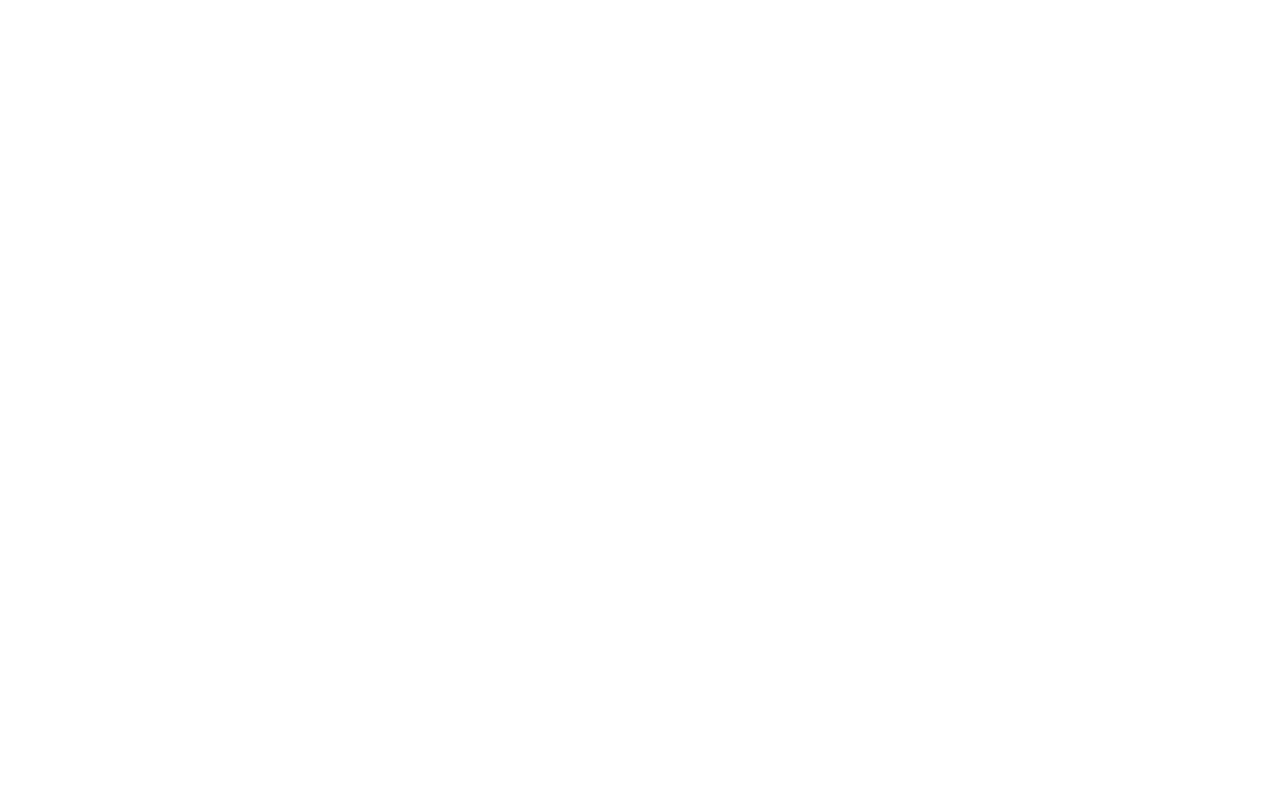
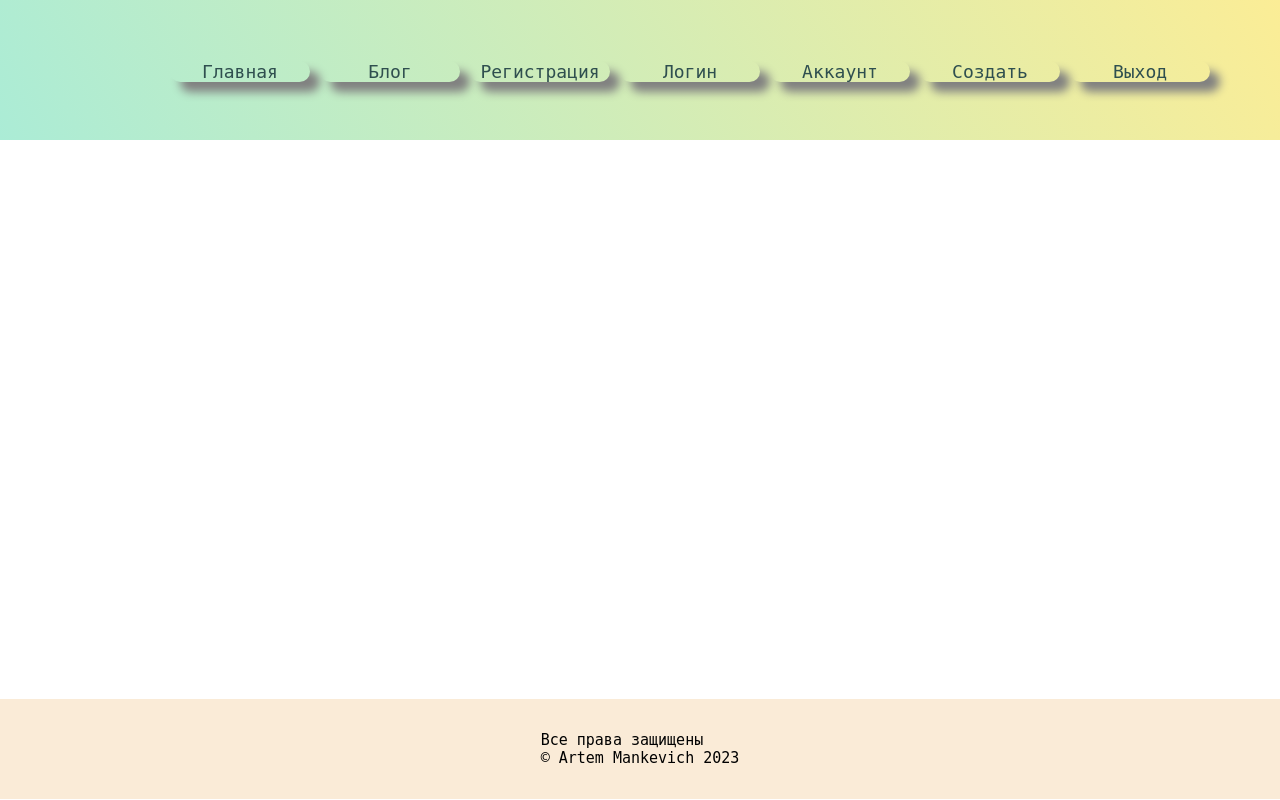
Before and after one commit to ArtemMankevich/blog_flask_23, a Flask app: page / in a window 1280 px wide. Before the commit the page is empty. Run offline with Flask 2, Linux system fonts and the light colour scheme.

Commit message:
'add_main_menu'

```diff
--- a/static/css/style.css
+++ b/static/css/style.css
@@ -0,0 +1,83 @@
+*{
+margin: 0;
+padding: 0;
+}
+
+
+html, body{
+height 100%;
+}
+
+/* MAIN MENU */
+
+.header{
+    height: 140px;
+    background-image: linear-gradient(60deg, #abecd6 0%, #fbed96 100%);
+}
+
+.main_menu{
+    display: flex;
+    justify-content: flex-end;
+    padding-right: 60px;
+}
+
+.main_menu a{
+    text-decoration: none;
+    color: darkslategrey;
+    font-weight: 400;
+}
+
+.main_menu li{
+    list-style: none;
+    margin-right: 10px;
+    width: 140px;
+    margin-top: 5%;
+    box-shadow: 10px 10px 10px grey;
+    font-family: monospace;
+    border-radius: 100px;
+    text-align: center;
+
+}
+.main_menu li:hover{
+    transition-duration: 1s;
+    box-shadow: 4px 5px 50px grey;
+}
+
+.main_menu p{
+    font-size: 18px;
+}
+
+
+
+/* WRAPPER */
+
+.wrapper{
+  display: flex;
+  flex-direction: column;
+  min-height: calc(100vh - 1px);
+}
+
+
+/* CONTENT */
+
+.content{
+    width:60%;
+    margin: 100px auto 0;
+    flex: 1 0 auto;
+}
+
+
+
+/* FOOTER */
+
+.footer{
+    display: flex;
+    justify-content: center;
+    align-items: center;
+    width: 100%;
+    height: 100px;
+    font-size: 15px;
+    font-family: monospace;
+    background-color: antiquewhite;
+    flex: 0 0 auto;
+}
--- a/templates/layout.html
+++ b/templates/layout.html
@@ -15,10 +15,23 @@
 
 </head>
 <body>
+
 <div class="wrapper">
 
 {% block menu %}
+<header class="header">
 
+    <ul class="main_menu">
+        <li><a href="#"><p>Главная</p></a></li>
+        <li><a href="#"><p>Блог</p></a></li>
+        <li><a href="#"><p>Регистрация</p></a></li>
+        <li><a href="#"><p>Логин</p></a></li>
+        <li><a href="#"><p>Аккаунт</p></a></li>
+        <li><a href="#"><p>Создать</p></a></li>
+        <li><a href="#"><p>Выход</p></a></li>
+    </ul>
+
+</header>
 {% endblock menu %}
 
 
@@ -27,14 +40,21 @@
 {% endblock content %}
 
 
+
 {% block main_page %}
+    <div class="content">
 
+    </div>
 {% endblock main_page %}
 
 
+
 {% block footer %}
+    <footer class="footer">Все права защищены<br>
+        &#169; Artem Mankevich 2023
+    </footer>
+{% endblock footer %}
 
-{% endblock footer %}
 </div>
 
 </body>
```
